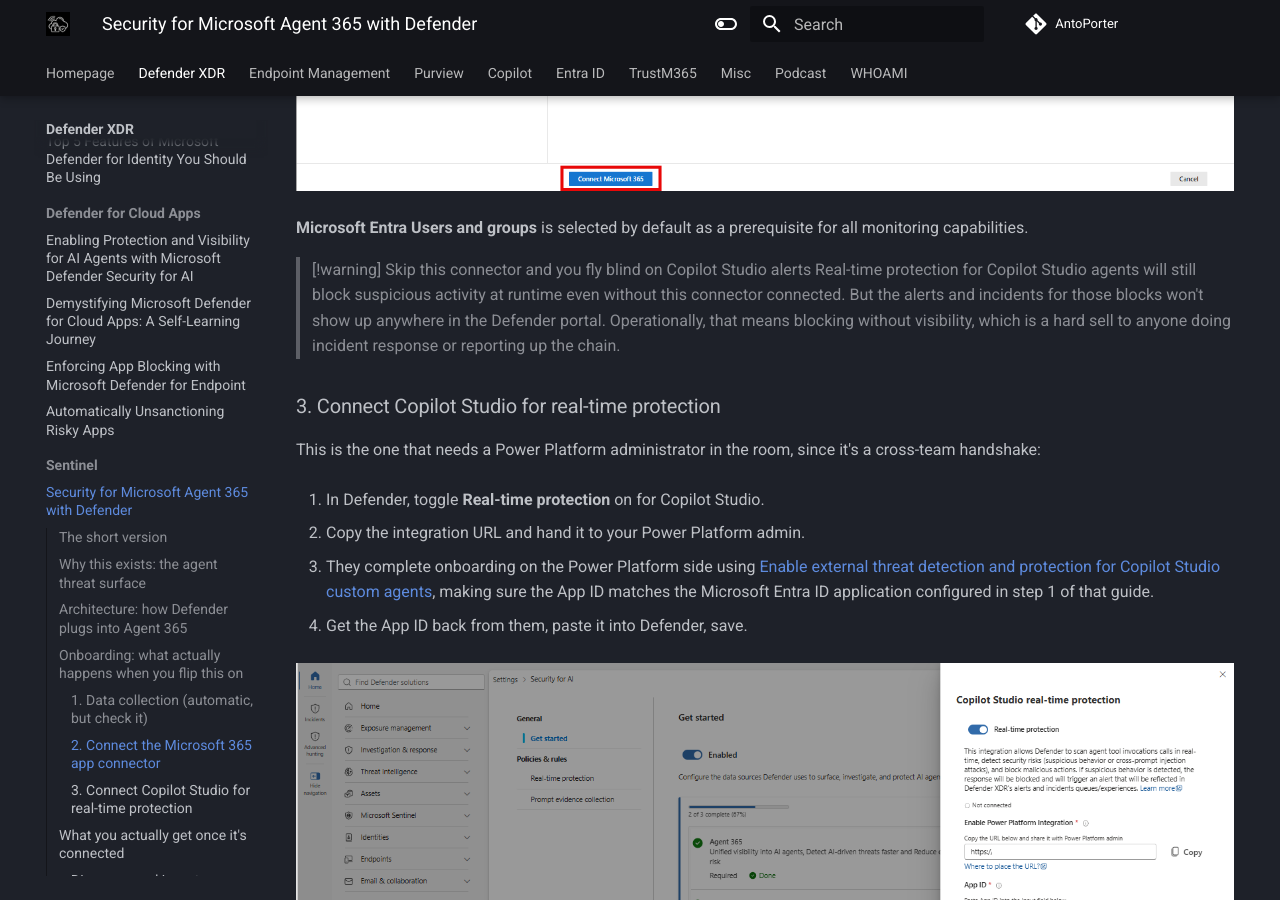
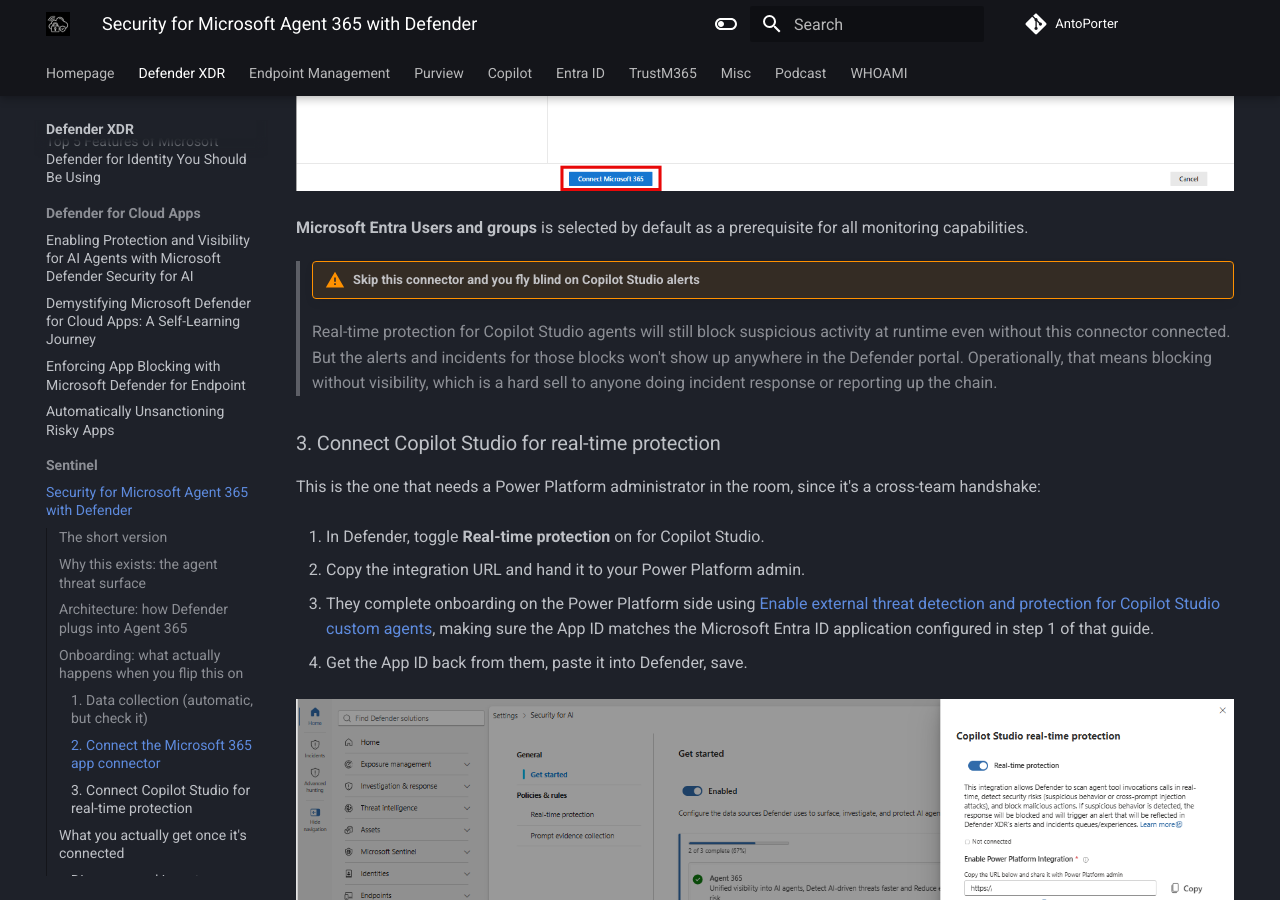
Before and after one commit to AntoPorter/antoporter.github.io, an MkDocs documentation site: the page built from docs/defenderxdr/sentinel/securityagent365.md, in a window 1280 px wide and 900 px high, scrolled down 3613 px. Built offline with MkDocs 1.6.1 and Material for MkDocs 9.7.7, drawn with Linux system fonts in a browser that asks for light colours; comment, search, counter and statistics services are not loaded; some of the changed text lies outside the part shown.

Commit message:
Update securityagent365.md

```diff
--- a/docs/defenderxdr/sentinel/securityagent365.md
+++ b/docs/defenderxdr/sentinel/securityagent365.md
@@ -78,7 +78,7 @@
 **Microsoft Entra Users and groups** is selected by default as a prerequisite for all monitoring capabilities.
 
 
-> [!warning] Skip this connector and you fly blind on Copilot Studio alerts
+> !!! warning "Skip this connector and you fly blind on Copilot Studio alerts"
 > Real-time protection for Copilot Studio agents will still block suspicious activity at runtime even without this connector connected. But the alerts and incidents for those blocks won't show up anywhere in the Defender portal. Operationally, that means blocking without visibility, which is a hard sell to anyone doing incident response or reporting up the chain.
 
 ### 3. Connect Copilot Studio for real-time protection
@@ -224,7 +224,7 @@
 |European Union or United Kingdom|European Union|
 |All other regions, including Australia|United States|
 
-> [!warning] This is a separate residency commitment to your core Defender data
+> !!! warning "This is a separate residency commitment to your core Defender data"
 > Australia doesn't get its own region under this model. A tenant provisioned in Australia has its Agent 365 security data (trace payloads, session data, agent inventory) stored in the United States, by design.
 >
 > This is a distinct commitment from the data residency options available for other Defender and Microsoft 365 workloads, and the two shouldn't be conflated when you're answering a data sovereignty question from a customer, a board, or an APRA-regulated entity.
```
Also changed, not shown: other parts of docs/defenderxdr/sentinel/securityagent365.md (+2 -2 lines).
